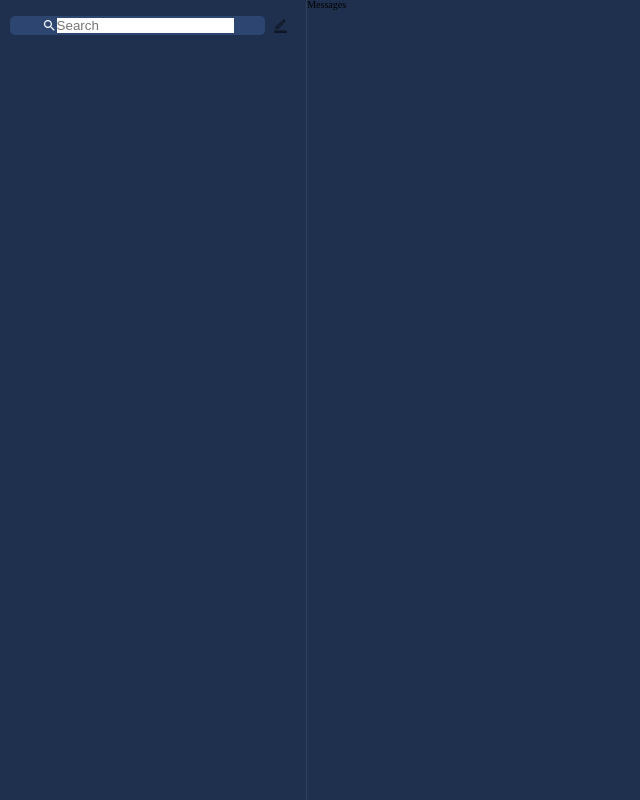
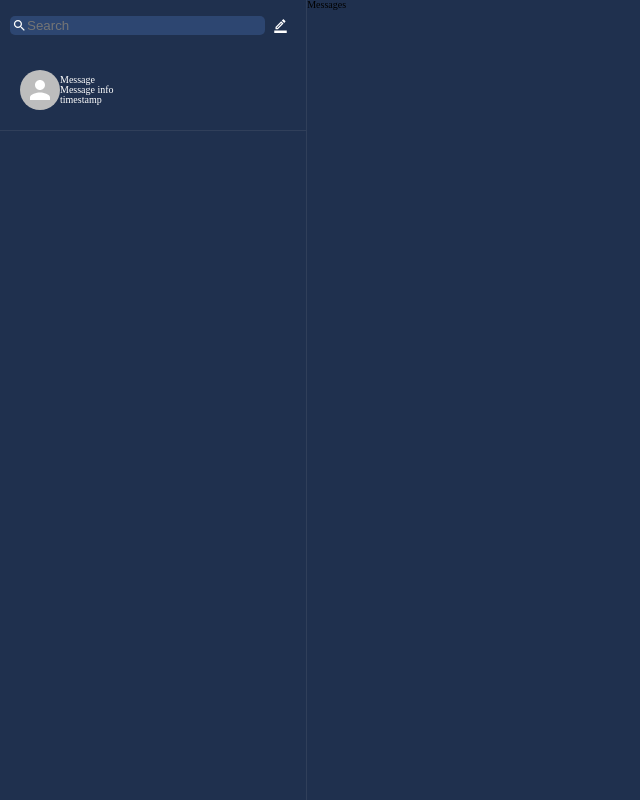
Before and after one commit to A1doranM/message_one, a React (Create React App) app: page / in a window 1280 px wide. Shown: the whole page, without its empty margins (0-640 px from the left). Built offline with nearby package versions, Linux system fonts and the light colour scheme.

Commit message:
added sidebar threads

```diff
--- a/src/components/Sidebar/Sidebar.css
+++ b/src/components/Sidebar/Sidebar.css
@@ -22,3 +22,15 @@
     border-radius: 0.5rem;
     padding: 2px;
 }
+
+.sidebar__input {
+    border: none;
+    background-color: transparent;
+    outline-width: 0;
+    color: var(--color-white);
+    flex: 1;
+}
+
+.MuiIconButton-root.sidebar__button {
+    color: var(--color-white);
+}
--- a/src/components/Sidebar/Sidebar.jsx
+++ b/src/components/Sidebar/Sidebar.jsx
@@ -1,8 +1,9 @@
 import React from "react";
 import "./Sidebar.css";
-import SearchIcon from '@mui/icons-material/Search';
+import SearchIcon from "@mui/icons-material/Search";
 import {BorderColorOutlined} from "@mui/icons-material";
 import {IconButton} from "@mui/material";
+import SidebarThread from "./SidebarThread/SidebarThread";
 
 function Sidebar(props) {
     return (
@@ -12,11 +13,13 @@ function Sidebar(props) {
                     <SearchIcon className="sidebar__searchIcon"/>
                     <input type="text" placeholder="Search" className="sidebar__input"/>
                 </div>
-                <IconButton variant="outlined" id="sidebar__button">
+                <IconButton variant="outlined" className="sidebar__button">
                     <BorderColorOutlined/>
                 </IconButton>
             </div>
-            <div className="sidebar__threads"></div>
+            <div className="sidebar__threads">
+                <SidebarThread/>
+            </div>
             <div className="sidebar__bottom"></div>
         </aside>
     );
--- /dev/null
+++ b/src/components/Sidebar/SidebarThread/SidebarThread.css
@@ -0,0 +1,16 @@
+.sidebarThread {
+    display: flex;
+    align-items: center;
+    padding: 2rem;
+    border-bottom: 1px solid var(--color-light);
+    color: var(--color-white);
+    cursor: pointer;
+}
+
+.sidebarThread:hover {
+    background-color: var(--color-primary);
+}
+
+.sidebarThread .sidebarThread__details {
+
+}
--- /dev/null
+++ b/src/components/Sidebar/SidebarThread/SidebarThread.jsx
@@ -0,0 +1,18 @@
+import React from "react";
+import "./SidebarThread.css";
+import {Avatar} from "@mui/material";
+
+function SidebarThread(props) {
+    return (
+        <div className="sidebarThread">
+            <Avatar className="sidebarThread__avatar"/>
+            <div className="sidebarThread__details">
+                <h3>Message</h3>
+                <p>Message info</p>
+                <small className="sidebarThread__timestamp">timestamp</small>
+            </div>
+        </div>
+    );
+}
+
+export default SidebarThread;
--- a/src/index.css
+++ b/src/index.css
@@ -62,7 +62,7 @@ table {
 :root {
     --color-bg: #1f304e;
     --color-bg-variant: #2d4671;
-    --color-primary: #00000;
+    --color-primary: rgba(2, 150, 199);
     --color-primary-variant: #00000;
     --color-white: #fff;
     --color-light: rgba(190, 190, 190, 0.1);
```
